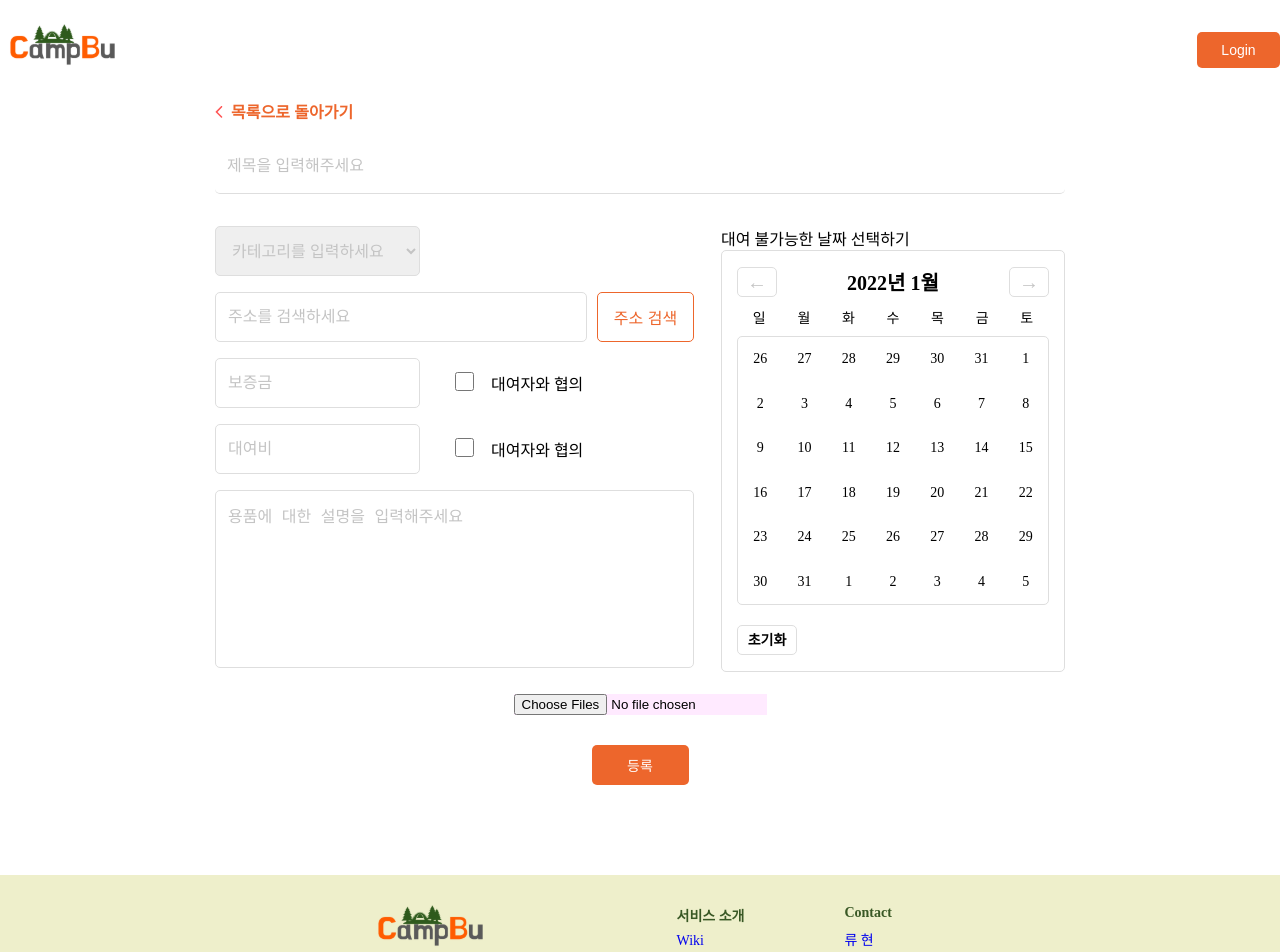
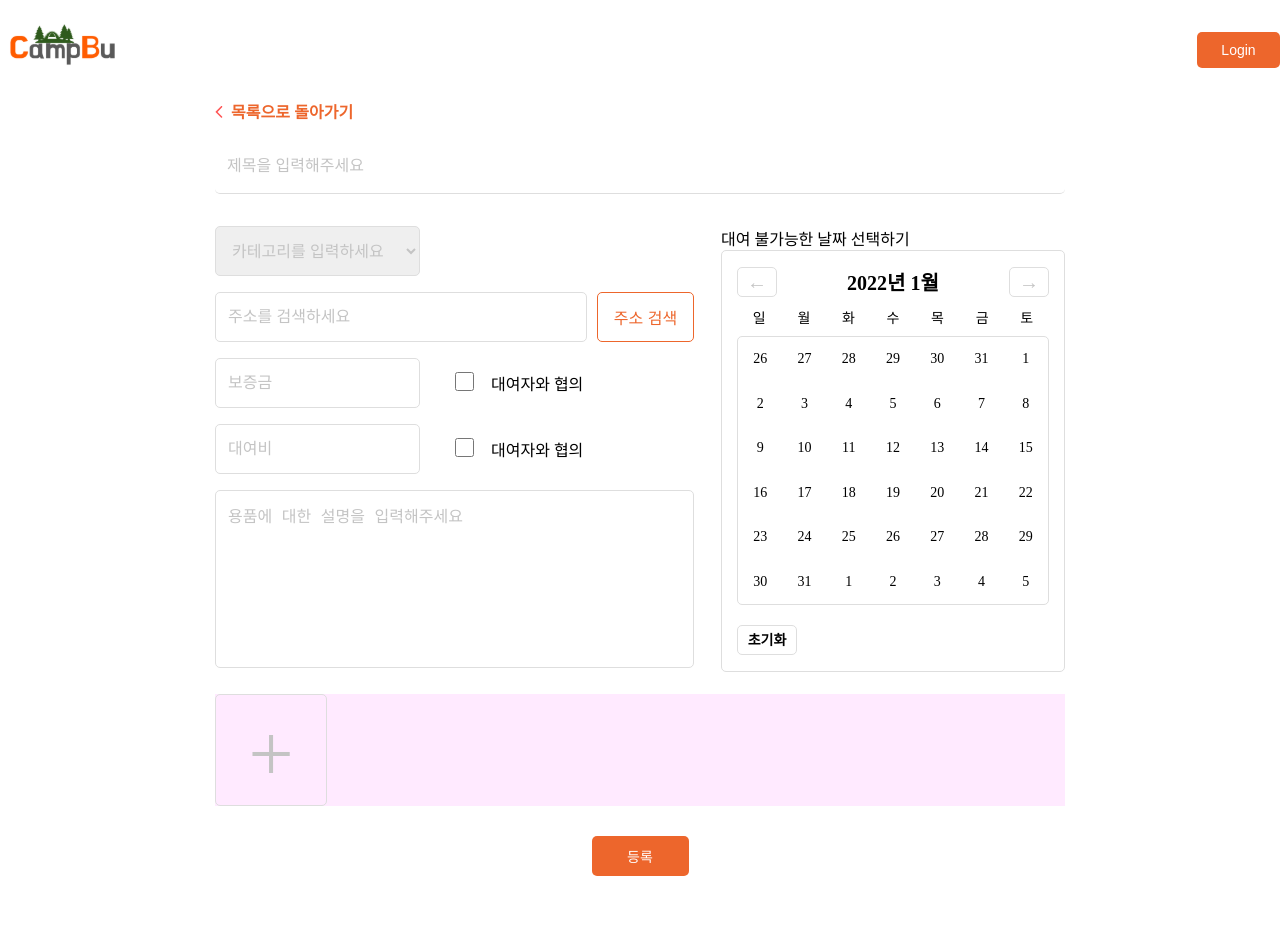
Before and after one commit to hinyc/Campbu, a React (Create React App) app in the folder client/: page /writing in a window 1280 px wide. Shown: the top 952 px of the page. Built offline with nearby package versions, Linux system fonts and the light colour scheme.

Commit message:
[Feat] #153 사진 업로드시 미리보기 기능구현
- 한번에 한개씩 업로드 구현 및 미리보기 기능구현
- API 전송용 포맷 데이터 구현. 확인필요한상태

```diff
--- a/client/src/Atom.ts
+++ b/client/src/Atom.ts
@@ -300,7 +300,17 @@ export const showAddressList = atom({
 
 //? 이미지 삽입 전역 상태
 
-export const imgFiles = atom<any[]>({
+export const imgFile = atom<any[]>({
   key: 'imgFiles',
   default: [],
 });
+
+export const preView = atom<any[]>({
+  key: 'preView',
+  default: [],
+});
+
+export const formData = atom<any[]>({
+  key: 'formData',
+  default: [],
+});
--- a/client/src/pages/Writing.tsx
+++ b/client/src/pages/Writing.tsx
@@ -7,29 +7,25 @@ import {
   flexVertical,
   flexBetween,
   rem,
-  flex,
   adressAPI,
+  relative,
 } from '../common';
 import { Button } from '../components/Button';
 import BackButton from '../components/BackButton';
 import Calendar from '../components/Calendar';
-import { useEffect, useState } from 'react';
-import {
-  constSelector,
-  useRecoilState,
-  useRecoilValue,
-  useSetRecoilState,
-} from 'recoil';
+import { useState } from 'react';
+import { useRecoilState, useRecoilValue, useSetRecoilState } from 'recoil';
 import {
   selectDate,
   searchAddress,
   selectAddress,
   showAddressList,
-  imgFiles,
+  preView,
+  formData,
+  imgFile,
 } from '../Atom';
 import axios from 'axios';
 import SelectAdressList from '../components/SelectAdress';
-import { getRegisteredStyles } from '@emotion/utils';
 
 const fixAddressList = css`
   position: absolute;
@@ -64,85 +60,143 @@ const marginTop = css`
 `;
 
 const onLoadImgStyle = css`
+  border-radius: 0.35rem;
+  margin-right: 0.625rem;
+  text-align: center;
+  background-color: ${color.border};
+  width: 7rem;
+  height: 7rem;
+  transition: 0.1s;
+  color: rgba(0, 0, 0, 0);
+  :hover {
+    color: ${color.placeholder};
+  }
+`;
+
+const imgStyle = css`
+  border: 1px solid ${color.placeholder};
+
+  border-radius: 0.3125rem;
+  margin-right: 0.625rem;
+  text-align: center;
+  object-fit: cover;
+  width: 100%;
+  height: 100%;
+  transition: 0.1s;
+  :hover {
+    opacity: 0.4;
+  }
+`;
+const inputFileStyle = css`
   border: 1px solid ${color.border};
   border-radius: 0.3125rem;
-  margin-right: 0.625rem;
-  margin-bottom: 0.625rem;
+
   text-align: center;
   width: 7rem;
   height: 7rem;
 `;
-const marginRightZero = css`
-  margin-right: 0;
+
+const hidden = css`
+  position: absolute;
+  width: 0;
+  height: 0;
+  padding: 0;
+  margin: -1px;
+  overflow: hidden;
+  border: 0;
 `;
-const addImg = css`
-  font-size: 90px;
+const inputFileCenter = css`
+  display: flex;
+  justify-content: center;
+  align-items: center;
+`;
+const labelStyle = css`
+  color: ${color.placeholder};
+  font-size: 5rem;
+  width: 7rem;
+  height: 7rem;
+  line-height: 7.6rem;
+  transition: 0.1s;
+  :hover {
+    opacity: 0.6;
+  }
+  :active {
+    opacity: 0.95;
+  }
+`;
+const xStyle = css`
+  font-size: 2rem;
+  position: absolute;
+  top: 0.1rem;
+  right: 0.5rem;
+`;
+
+const uploadImgStyle = css`
+  width: ${rem(850)};
+  display: flex;
+  align-content: center;
+  align-items: center;
 `;
 
 const UploadImg = () => {
-  const [files, setFiles] = useRecoilState(imgFiles);
-  const [preViews, setPreViews] = useState<string[]>([]);
+  const [imgfiles, setFiles] = useRecoilState(imgFile);
+  const [preViews, setPreViews] = useRecoilState(preView);
+  const insertImgHandler = (e: any) => {
+    const target = e.target.files[0];
 
-  const onLoadImg = (e: any) => {
-    const selectImgs = e.target.files;
-    setFiles([...files, ...selectImgs]);
-  };
+    let reader = new FileReader();
 
-  const onLoadImgUrls = (e: any) => {
-    const selectImgs = e.target.files;
+    if (target) {
+      reader.readAsDataURL(target);
+      setFiles([...imgfiles, target]);
+    }
 
-    const reader = new FileReader();
-    reader.readAsDataURL(selectImgs);
     reader.onloadend = () => {
-      const url = String(reader.result);
-      setPreViews([...preViews, url]);
+      const preViewUrl = reader.result;
+      if (preViewUrl) {
+        setPreViews([...preViews, preViewUrl]);
+      }
     };
   };
 
-  const addFileHandler = (e: any) => {
-    onLoadImgUrls(e);
-  };
-
-  useEffect(() => {
-    setPreViews([]);
-    files.forEach((el) => {
-      const reader = new FileReader();
-      reader.readAsDataURL(el);
-      reader.onloadend = () => {
-        const url = String(reader.result);
-        setPreViews([...preViews, url]);
-      };
-    });
-  }, [files]);
-
-  console.log('files', files);
-  console.log('previews', preViews);
-
   const deleteImg = (target: number) => {
-    setFiles(files.filter((el, idx) => idx !== target));
+    setFiles(imgfiles.filter((el, idx) => idx !== target));
     setPreViews(preViews.filter((el, idx) => idx !== target));
   };
 
+  console.log(imgfiles);
+  console.log(preViews);
   return (
-    <div css={[confirm, flex]}>
-      {files.map((el, idx) => {
+    <div css={[uploadImgStyle, confirm]}>
+      {imgfiles.map((el, idx) => {
         return (
-          <div key={idx} css={onLoadImgStyle}>
-            <div onClick={() => deleteImg(idx)}>삭제</div>
-            <img css={onLoadImgStyle} src={preViews[idx]} alt={el.name} />
+          <div key={idx} css={[onLoadImgStyle, relative]}>
+            <img
+              css={imgStyle}
+              draggable="false"
+              src={preViews[idx]}
+              alt={el.name}
+            />
+            <div css={xStyle} onClick={() => deleteImg(idx)}>
+              ×
+            </div>
           </div>
         );
       })}
-
-      <form>
+      <form
+        css={[inputFileStyle, inputFileCenter]}
+        encType="multiparty/form-data"
+      >
+        <label htmlFor="file" css={labelStyle}>
+          +
+        </label>
         <input
+          css={hidden}
           type="file"
-          multiple
-          onChange={(e) => {
-            addFileHandler(e);
-          }}
+          id="file"
+          accept="image/*"
+          onChange={insertImgHandler}
         />
-        <img src="" alt="" />
       </form>
     </div>
   );
@@ -159,6 +213,9 @@ export const Writing = () => {
   const setSerchAdress = useSetRecoilState(searchAddress);
   const [showAdress, setShowAdress] = useRecoilState(showAddressList);
   const [imgUrls, setImgUrls] = useState<string>('');
+  const imgfiles = useRecoilValue(imgFile);
+  const [formDatas, setFormDatas] = useRecoilState(formData);
+
   const category: string[] = [
     '카테고리를 입력하세요',
     '패키지',
@@ -231,6 +288,21 @@ export const Writing = () => {
       img_urls: imgUrls,
     };
     console.log(wrigthDate);
+
+    /// 사진전송
+    const fd = new FormData();
+    console.log('!!', imgfiles);
+    Object.values(imgfiles).forEach((file) => fd.append('file', file));
+
+    const config = {
+      headers: {
+        'content-type': 'multipart/form-data',
+      },
+
+      // axios.post(API, fd, config)
+    };
+
+    console.log('??', fd);
   };
 
   return (
```
